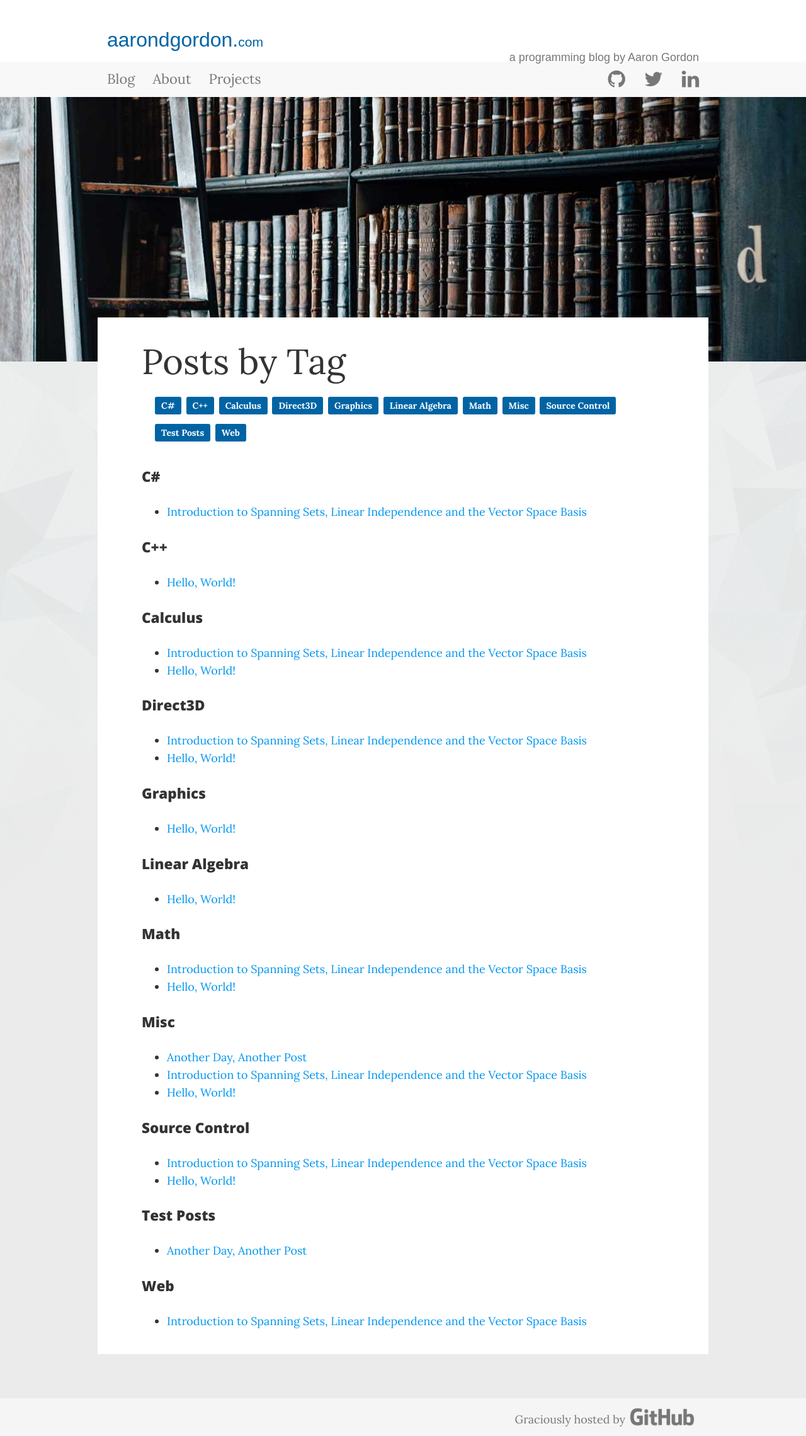
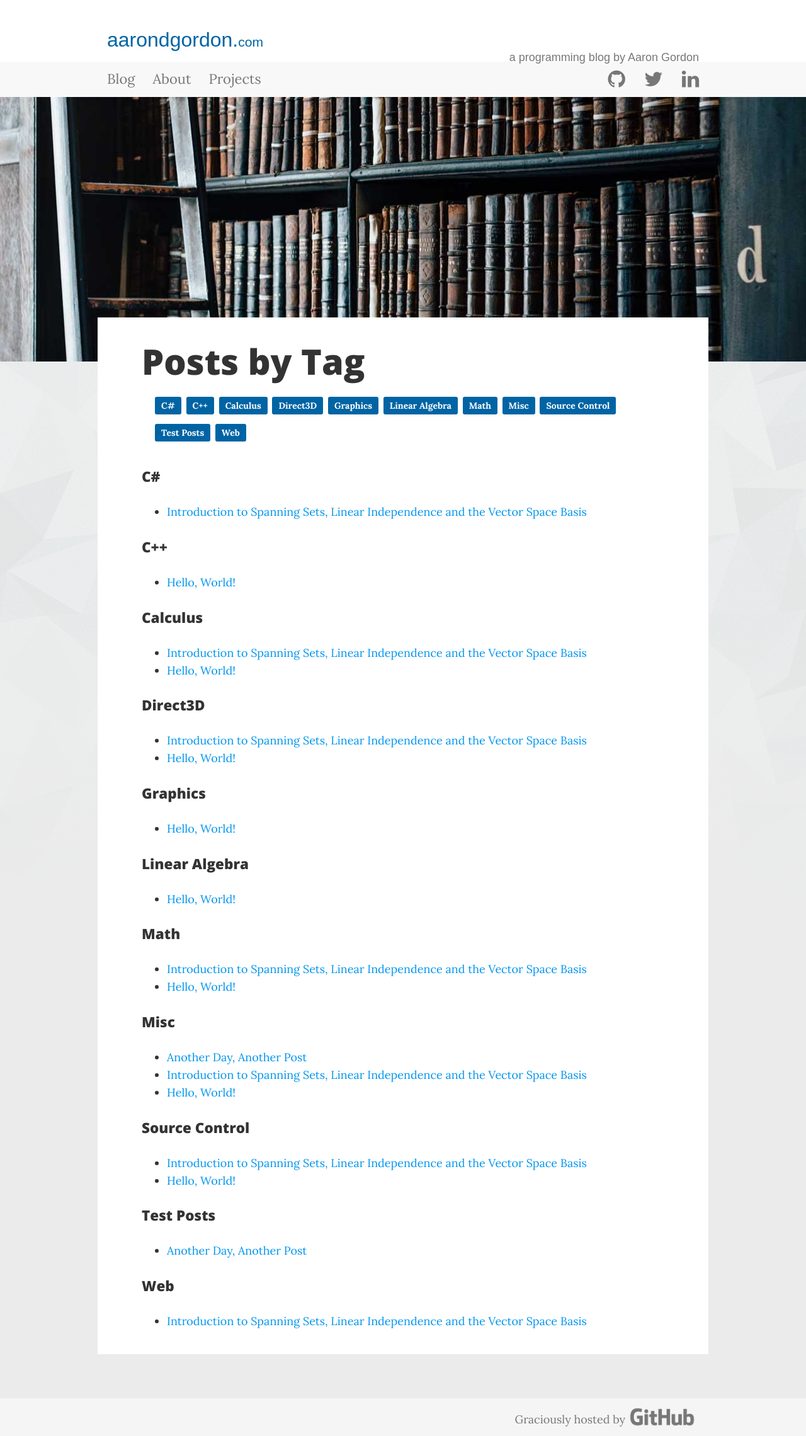
Before and after one commit to aarondgordon/aarondgordon.github.io, a Jekyll site: the page built from tags.html, in a window 1280 px wide. Shown: the whole page at 63% size. Built offline with Jekyll 4.4.1, drawn with Linux system fonts in a browser that asks for light colours; nearby versions of some CDN libraries; comment, search, counter and statistics services are not loaded.

Commit message:
Added missing comma

```diff
--- a/assets/css/layout.css
+++ b/assets/css/layout.css
@@ -334,7 +334,7 @@ a.btn-cover:hover, a.btn-cover:active {
     text-decoration: none;
 }
 
-.h1, .h2, .h3 h1, h2, h3 {
+.h1, .h2, .h3, h1, h2, h3 {
   margin: 0;
   font-family: 'Open Sans', sans-serif;
   font-weight: 800;
```
